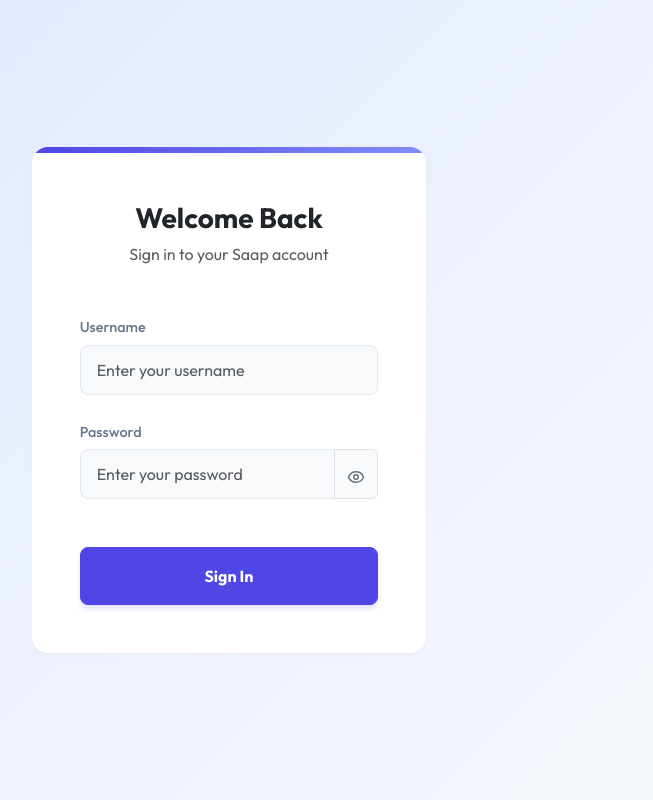
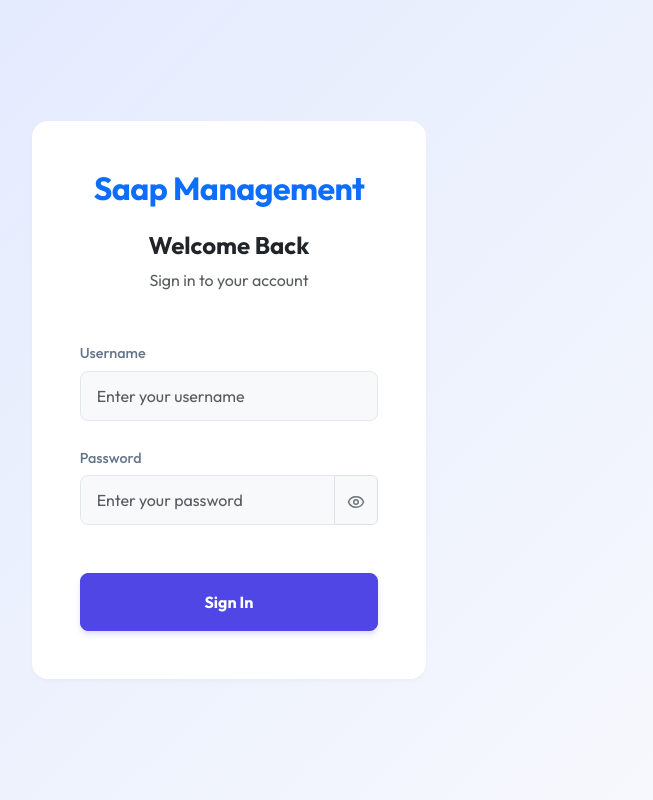
Before and after one commit to Ahamed-Hathin/Saap-Management, a React (Vite) app in the folder frontend/: page /login in a window 1280 px wide. Shown: the whole page, without its empty margins (411-1064 px from the left). Built offline with nearby package versions, Linux system fonts and the light colour scheme.

Commit message:
Update Login page UI: remove border, add brand name

```diff
--- a/frontend/src/pages/Login.jsx
+++ b/frontend/src/pages/Login.jsx
@@ -34,11 +34,11 @@ const Login = () => {
       <Row className="w-100">
         <Col md={{ span: 6, offset: 3 }} lg={{ span: 4, offset: 4 }}>
           <Card className="dashboard-card border-0 rounded-4 overflow-hidden">
-            <div style={{ height: '6px', background: 'linear-gradient(90deg, #4f46e5, #818cf8)' }}></div>
             <Card.Body className="p-5">
               <div className="text-center mb-5">
-                <h3 className="fw-bold text-dark mb-2 tracking-tight">Welcome Back</h3>
-                <p className="text-muted">Sign in to your Saap account</p>
+                <h2 className="fw-bold text-primary mb-4" style={{ letterSpacing: '-0.5px' }}>Saap Management</h2>
+                <h4 className="fw-bold text-dark mb-2 tracking-tight">Welcome Back</h4>
+                <p className="text-muted">Sign in to your account</p>
               </div>
               {error && <Alert variant="danger" className="border-0 bg-danger bg-opacity-10 text-danger">{error}</Alert>}
               <Form onSubmit={handleSubmit}>
```
